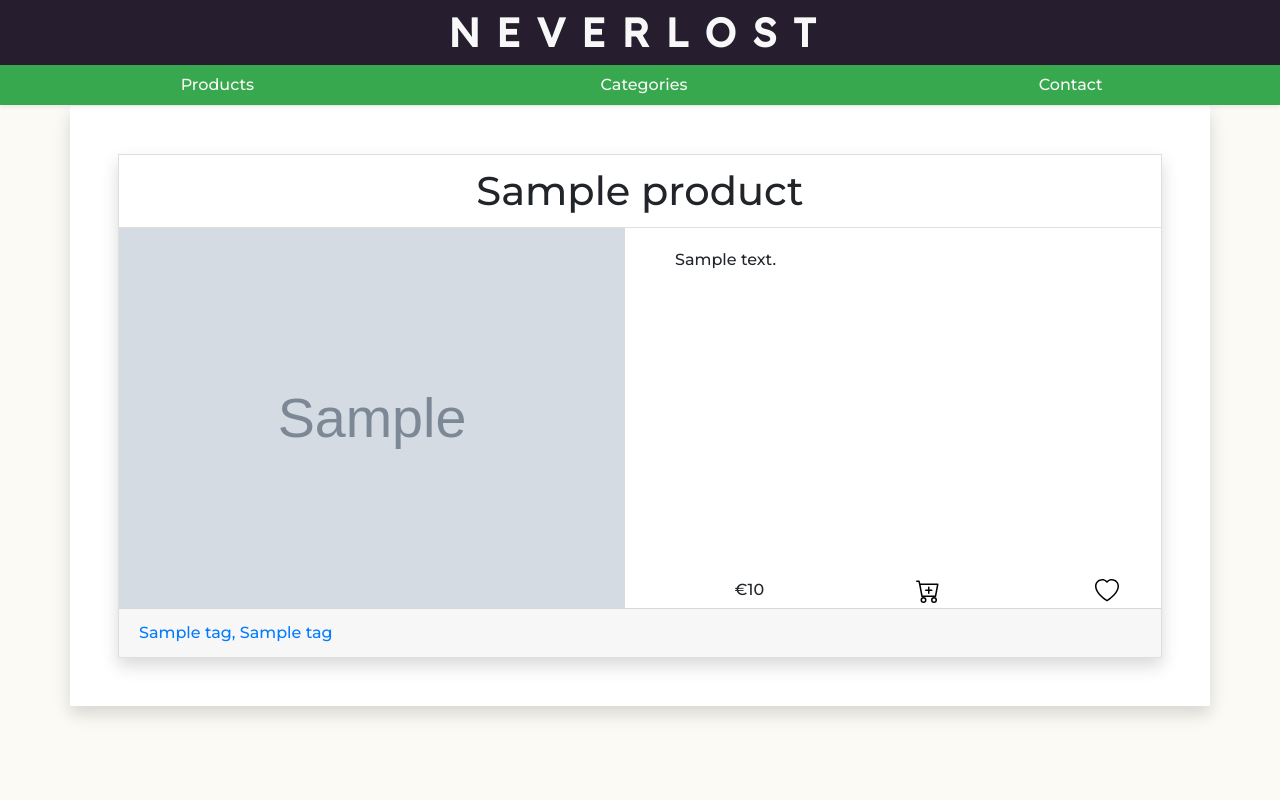
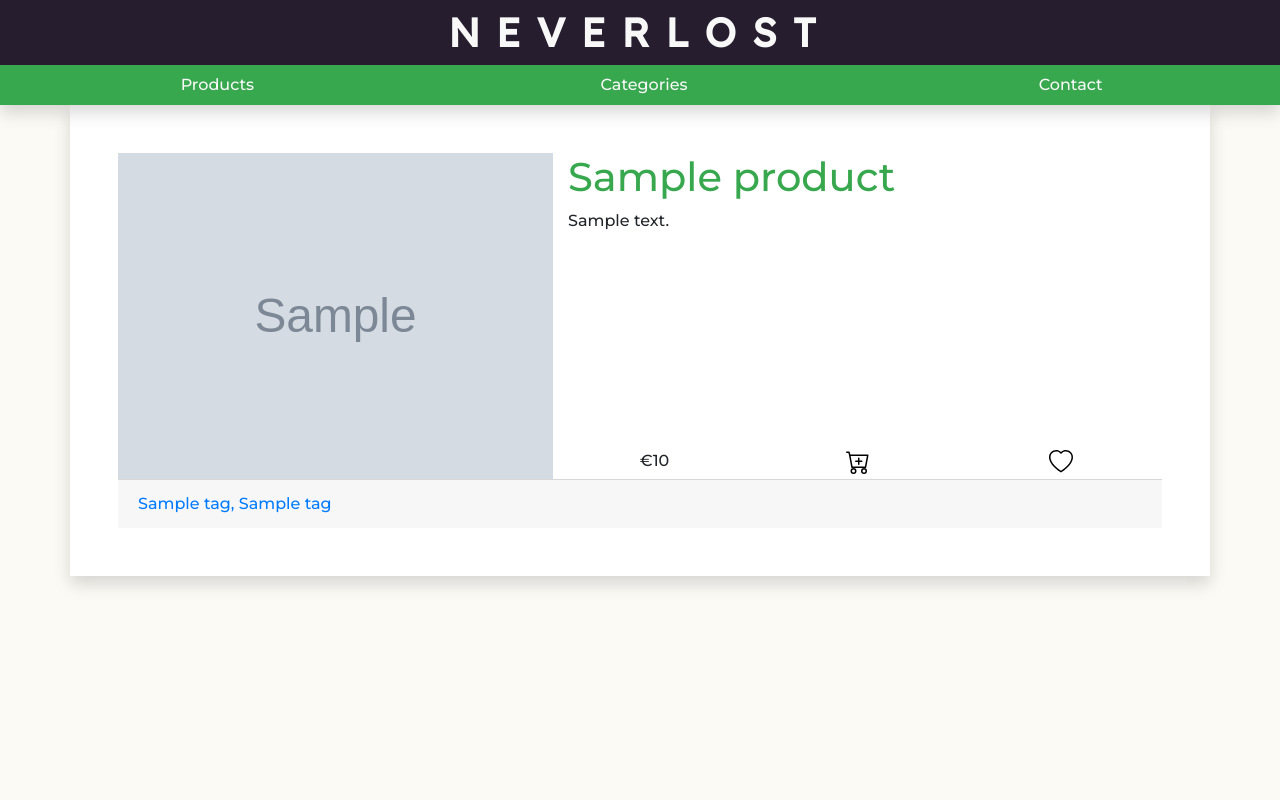
Before and after one commit to Ri-Dearg/neverlost-thrift, a Django app: template templates/products/product_detail.html in a window 1280 px wide. Run offline with Django 3.2, Linux system fonts and the light colour scheme; the template is opened without the code that fills it: most values are stand-ins (such as "Sample title", 1, 10 or a date in 2020); grey boxes marked "Sample" are stand-in pictures; data that the repository does not hold is empty; style sheets or scripts are compiled from the project's sources; parts of the project's set-up code (start-up, migrations or seed data) failed here and were passed over; some libraries are stand-ins or nearby versions.

Commit message:
Visual optimisations for small devices

```diff
--- a/static/css/custom/_custom.scss
+++ b/static/css/custom/_custom.scss
@@ -1,7 +1,7 @@
 @import url('https://fonts.googleapis.com/css2?family=Lexend+Deca&family=Montserrat:wght@500&display=swap');
 
 .body-mods {
-    margin-top: 105px;
+    margin-top: 104px;
     padding-top: 1px;
     background-color: #fcfaf5
 }
@@ -62,11 +62,3 @@
 .card-img-top {
     object-fit: cover;
 }
-
-.tags {
-    text-decoration: underline;
-}
-
-.tags:hover {
-    color: #261e2e !important;
-}
--- a/templates/includes/header.html
+++ b/templates/includes/header.html
@@ -1,26 +1,27 @@
-<header class="fixed-top bg-info shadow-sm">
+
+<header class="fixed-top container-fluid bg-info shadow p-0">
     <div class="row bg-dark">
         <div class="col">
-            <h1 class="text-center my-2 px-2 brand-logo"><a href="{% url 'products:list' %}">NEVERLOST</a></h1>
+            <h1 class="text-center my-2 brand-logo"><a href="{% url 'products:list' %}">NEVERLOST</a></h1>
         </div>
     </div>
     <div class="row">
         <div class="col">
             <nav class="navbar navbar-expand-lg navbar-dark p-0">
-                <button class="navbar-toggler ml-auto my-2" type="button" data-toggle="collapse" data-target="#navbarSupportedContent" aria-controls="navbarSupportedContent" aria-expanded="false" aria-label="Toggle navigation">
+                <button class="navbar-toggler ml-auto my-2 mr-2" type="button" data-toggle="collapse" data-target="#navbarSupportedContent" aria-controls="navbarSupportedContent" aria-expanded="false" aria-label="Toggle navigation">
                     <span class="navbar-toggler-icon"></span>
                 </button>
 
                 <div class="collapse navbar-collapse" id="navbarSupportedContent">
                     <ul class="navbar-nav nav nav-justified w-100">
                         <li class="nav-item {% if products_active %}active{% endif %}">
-                            <a href="{% url 'products:list' %}" class="nav-link text-right text-md-center pr-2 pr-md-0">Products<span class="sr-only"></span></a>
+                            <a href="{% url 'products:list' %}" class="nav-link text-right text-md-center pr-3 pr-md-0">Products<span class="sr-only"></span></a>
                         </li>
                         <li class="nav-item {% if categories_active %}active{% endif %}">
-                            <a class="nav-link nav-link text-right text-md-center pr-2 pr-md-0" href="#">Categories<span class="sr-only">(current)</span></a>
+                            <a class="nav-link nav-link text-right text-md-center pr-3 pr-md-0" href="#">Categories<span class="sr-only">(current)</span></a>
                         </li>
                         <li class="nav-item {% if contact_active %}active{% endif %}">
-                            <a class="nav-link nav-link text-right text-md-center pr-2 pr-md-0" href="#">Contact</a>
+                            <a class="nav-link nav-link text-right text-md-center pr-3 pr-md-0" href="#">Contact<span class="sr-only"></span></a>
                         </li>
                     </ul>
                 </div>
--- a/templates/products/includes/product_box.html
+++ b/templates/products/includes/product_box.html
@@ -1,10 +1,10 @@
 {% load static %}
-<div class="col-md-4">
-    <article class="card mx-2 mt-4 border-0">
+<div class="col-md-4 p-0">
+    <article class="card mx-0 mx-md-2 mt-3 border-0">
         <a href="{% url 'products:detail' product.id %}">
             <img src="{{ product.image.url }}" class="card-img-top img-fluid" alt="{{ product.name }}">
         </a>
-        <div class="row card-body pt-1 pb-0">
+        <div class="row card-body mx-0 pt-1 pb-0">
             <p class="col-12 card-text text-info mb-1 pl-1">{{ product.name }}</p>
             <div class="col-8 text-dark pl-1">€{{ product.price }}</div>
             <div class="col-2 text-center">
--- a/templates/products/product_detail.html
+++ b/templates/products/product_detail.html
@@ -2,14 +2,18 @@
 {% load static %}
 {% block content %}
 <div class="p-md-5">
-<article class="card shadow">
-	<h1 class="card-header text-center">{{ product.name }}</h1>
-    <div class="row">
-        <div class="col-md">
+<article class="card border-0">
+    <div class="row mx-0">
+        <div class="col-md-5 p-0">
             <img src="{{ product.image.url }} " alt="{{ product.name }}" class="card-img-top img-fluid">
         </div>
-        <div class="col-md">
-            <div class="card-body card-body-detail">
+        <div class="col-md-7">
+            <div class="card-body card-body-detail pl-0 pt-0">
+                <div class="row">
+                <div class="col-12">
+                <h1 class="text-info">{{ product.name }}</h1>
+                </div>
+                </div>
                 <div class="row">
                     <p class="col-12">{{ product.description }}</p>
                 </div>
--- a/templates/products/product_list.html
+++ b/templates/products/product_list.html
@@ -1,7 +1,7 @@
 {% extends 'base.html' %}
 {% block content %}
 {% include 'products/includes/stock_drop.html' %}
-	<div class="row">
+	<div class="row mx-0">
 		{% for product in products %}
 		{% include 'products/includes/product_box.html' %}
 		{% endfor %}
```
